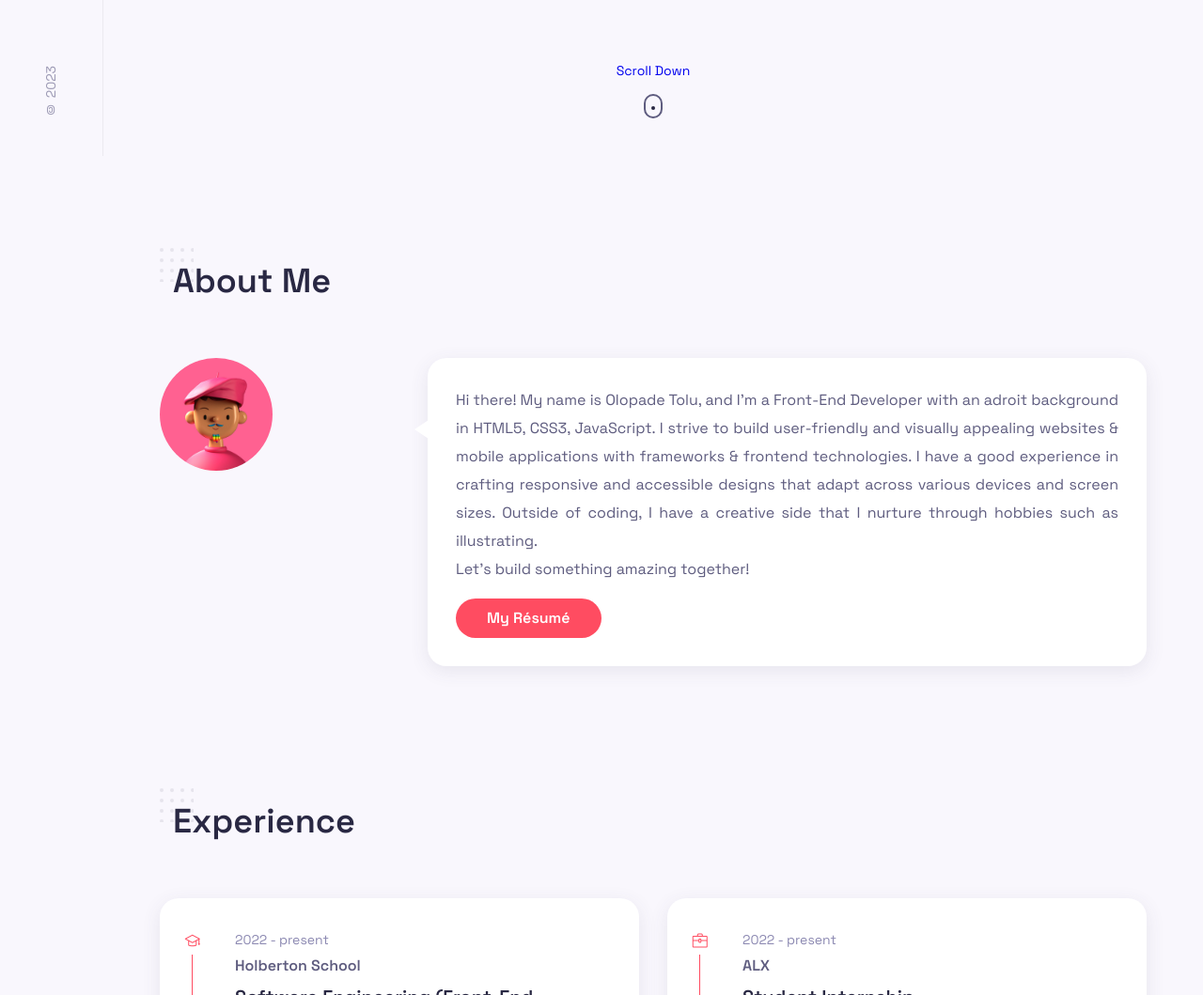
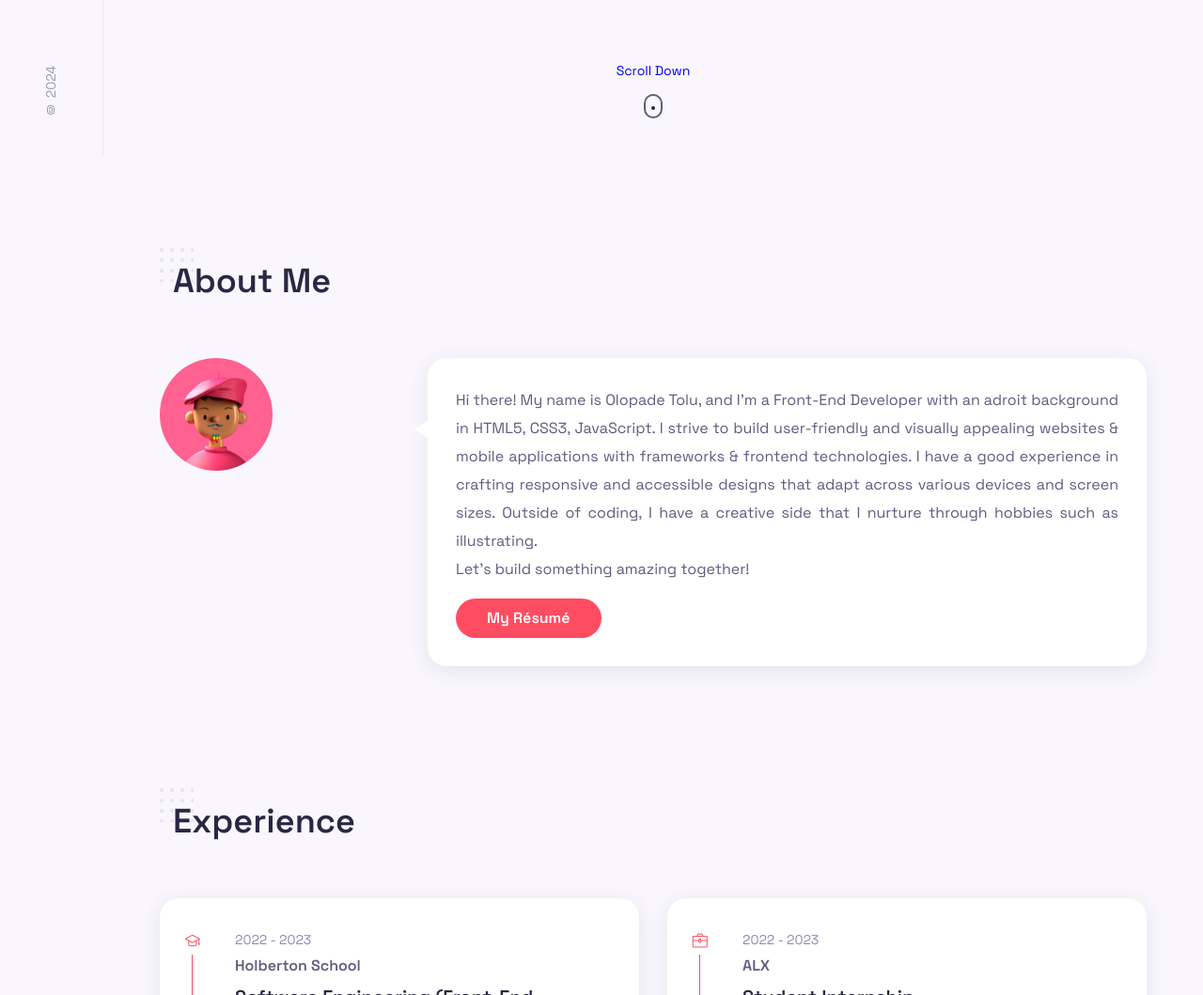
Before and after one commit to Tolutoon/portfolio-website, a React (Create React App) app: page / in a window 1280 px wide. Shown: the part 634-1693 px from the top of the page at 94% size. Built offline with nearby package versions, Linux system fonts and the light colour scheme.

Commit message:
updated dates

```diff
--- a/src/components/home/Home.jsx
+++ b/src/components/home/Home.jsx
@@ -29,11 +29,11 @@ const Home = () => {
           <Typewriter
           onInit={(typewriter) => {
             typewriter
-            .typeString('I\'m a Front-End Developer')
+            .typeString('I\'m a Software Developer')
 
             .pauseFor(1800)
             .deleteAll()
-            .typeString('I\'m a User-Interface Designer')
+            .typeString('I\'m a Designer')
             .pauseFor(1500)
             .deleteAll()
 
@@ -41,7 +41,7 @@ const Home = () => {
             .typeString('I\'m an Illustrator')
             .pauseFor(800)
             .deleteAll()
-            .typeString('I\'m a Front-End Developer')
+            .typeString('I\'m a Software Developer')
           }}
           />
           </h4>
--- a/src/components/resume/Data.jsx
+++ b/src/components/resume/Data.jsx
@@ -4,7 +4,7 @@ const Data = [
         category: 'experience',
         name: 'ALX',
         icon: 'icon-briefcase',
-        year: '2022 - present',
+        year: '2022 - 2023',
         title: 'Student Internship',
         desc: 'The student training revolved around real-world projects and exercises that give students hands-on experience working with the frontend technologies. Through the program, I learnt a wide range of skills, including: HTML, CSS, and JavaScript: Responsive design Frontend frameworks: I learnt how to work with popular frontend frameworks like React, as well as state management libraries like Redux.'
     },
@@ -22,7 +22,7 @@ const Data = [
         category: 'education',
         name: 'Holberton School',
         icon: 'icon-graduation',
-        year: '2022 - present',
+        year: '2022 - 2023',
         title: 'Software Engineering (Front-End Specailization)',
         desc: 'Holberton School, offers a comprehensive education in software engineering that is designed to prepare students for successful careers in the tech industry. The curriculum is rigorous and hands-on, with a focus on computer science fundamentals and practical experience with real-world projects. The courses are self-taught with the guidance of experienced mentors who have a deep understanding of the tech industry.'
     },
--- a/src/components/sidebar/Sidebar.jsx
+++ b/src/components/sidebar/Sidebar.jsx
@@ -49,7 +49,7 @@ const Sidebar = () => {
       </nav>
 
       <footer className='nav__footer'>
-        <span className='copyright'>&copy; 2023</span>
+        <span className='copyright'>&copy; 2024</span>
       </footer>
     </aside>
 
```
